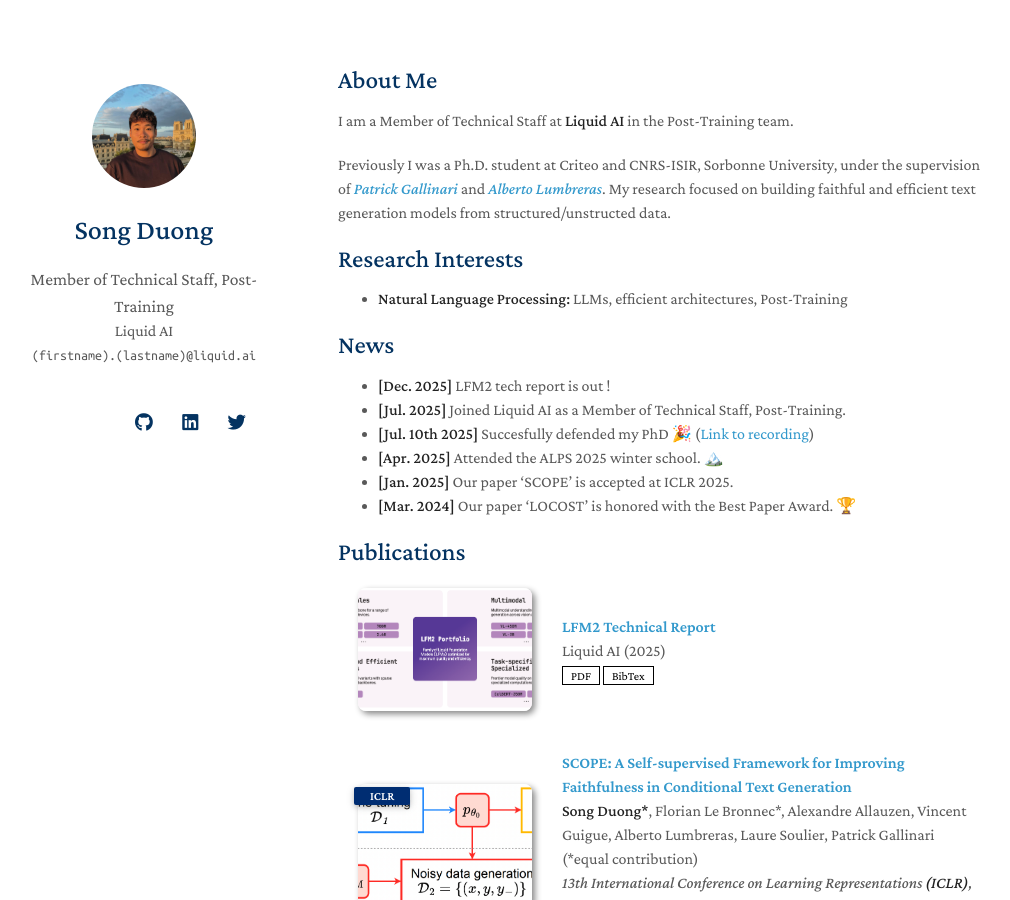
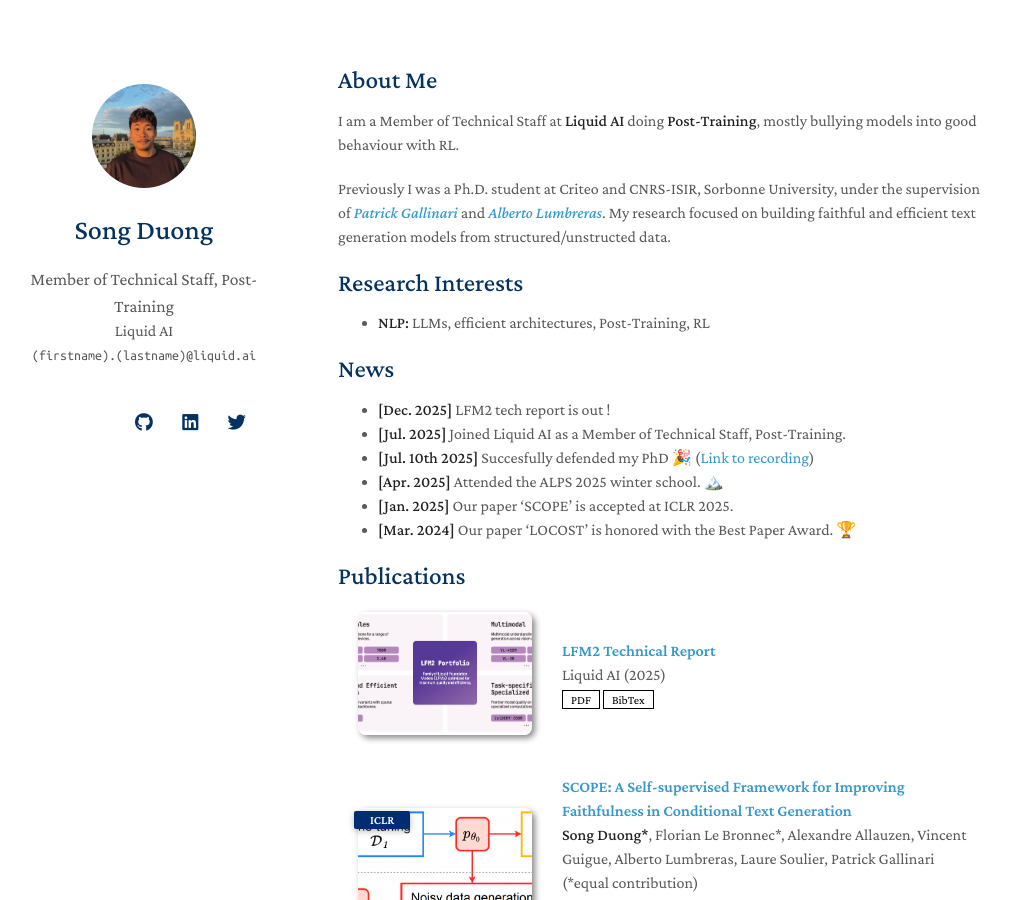
Before and after one commit to sngdng/sngdng.github.io, a Jekyll site: the page built from index.md, in a window 1280 px wide and 900 px high. Shown: the whole window, without its empty margins (132-1142 px from the left). Built offline with Jekyll 4.4.1, drawn with Linux system fonts in a browser that asks for light colours; nearby versions of some CDN libraries; emoji names are drawn with the system emoji font; a style sheet for code colours, icons or effects is not loaded; our own code applies the rules of GitHub Pages for plain Markdown files.

Commit message:
Update index.md

```diff
--- a/index.md
+++ b/index.md
@@ -4,13 +4,13 @@ layout: homepage
 
 ## About Me
 
-I am a Member of Technical Staff at [**Liquid AI**](https://www.liquid.ai/) in the Post-Training team.
+I am a Member of Technical Staff at [**Liquid AI**](https://www.liquid.ai/) doing **Post-Training**, mostly bullying models into good behaviour with RL.
 
 Previously I was a Ph.D. student at Criteo and CNRS-ISIR, Sorbonne University, under the supervision of [*Patrick Gallinari*](https://pages.isir.upmc.fr/gallinari/) and [*Alberto Lumbreras*](https://albertolumbreras.net/). My research focused on building faithful and efficient text generation models from structured/unstructed data.
 
 ## Research Interests
 
-- **Natural Language Processing:** LLMs, efficient architectures, Post-Training
+- **NLP:** LLMs, efficient architectures, Post-Training, RL
 
 ## News
 
```
